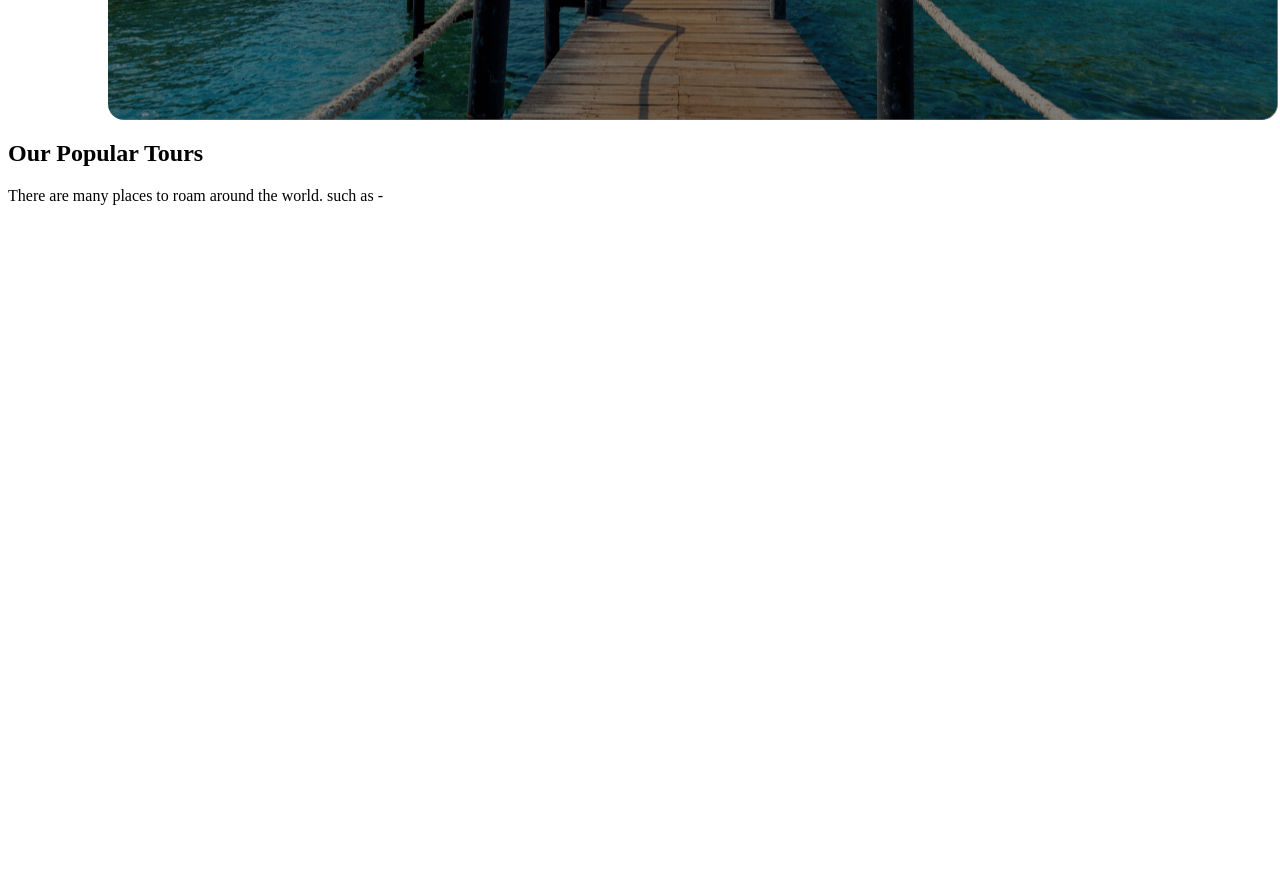
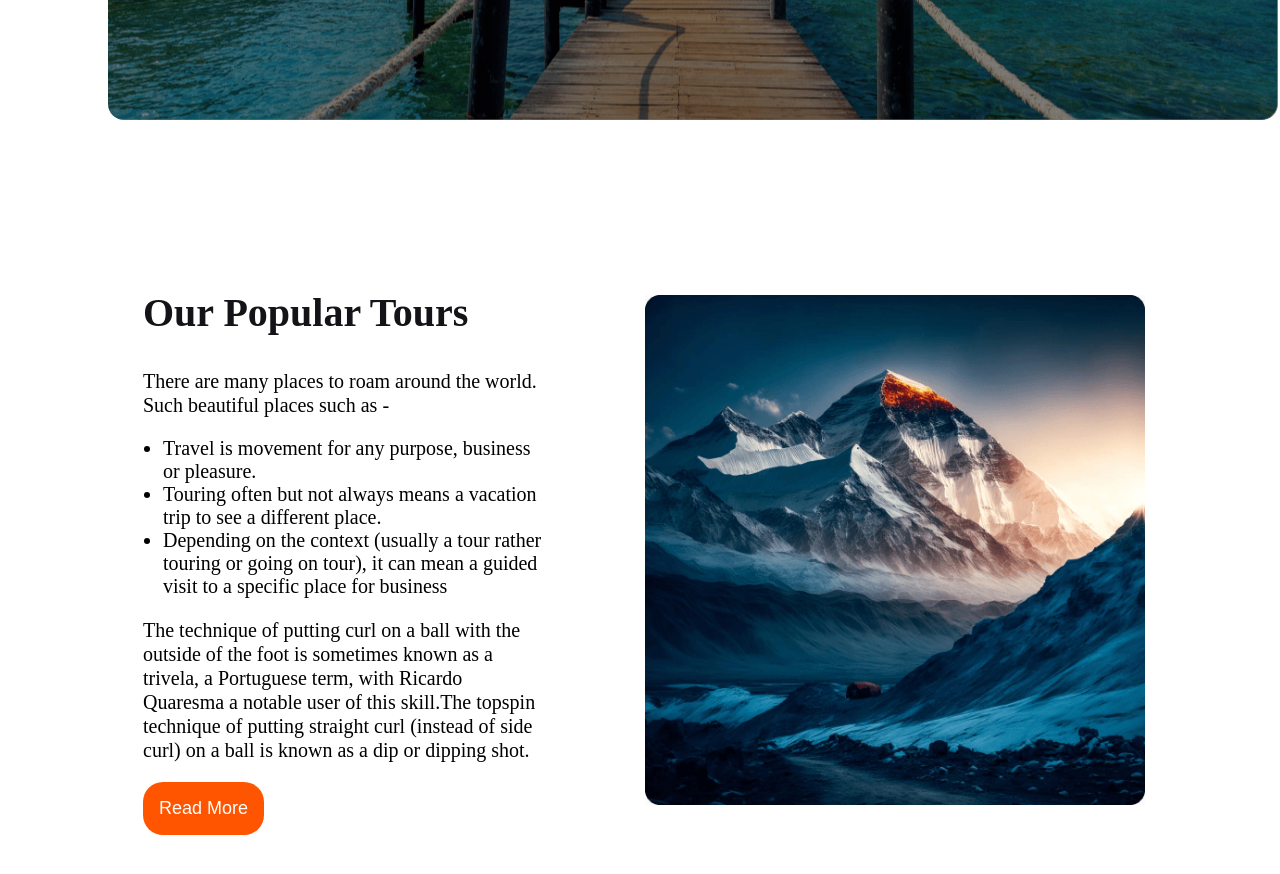
Before and after one commit to tanmaykhan/my-second-assignment, a plain HTML site: page index.html in a window 1280 px wide. Shown: the part 520-1394 px from the top of the page. Before the commit the page ends 800 px from the top, so only its background shows below. Drawn offline with Linux system fonts and the light colour scheme.

Commit message:
seevnth commit

```diff
--- a/index.html
+++ b/index.html
@@ -43,8 +43,22 @@
         </section>
 
         <section class="second-section">
+            <div class="places">
             <h1 class="header-2">Our Popular Tours</h1>
-            <p class="para-2">There are many places to roam around the world. such as -</p>
+            <p class="para-2">There are many places to roam around the world. <br>Such beautiful places such as -
+                <ul class="ul-list">
+                    <li>Travel is movement for any purpose, business or pleasure.</li>
+                    <li>Touring often but not always means a vacation trip to see a different place.</li>
+                    <li>Depending on the context (usually a tour rather touring or going on tour), it can mean a guided visit to a specific place for business</li>
+                </ul>
+                <p class="para-2">The technique of putting curl on a ball with the outside of the foot is sometimes known as a trivela, a Portuguese term, with Ricardo Quaresma a notable user of this skill.The topspin technique of putting straight curl (instead of side curl) on a ball is known as a dip or dipping shot.
+                </p>
+            </p>
+            <button class="field-12">Read More</button>
+            </div>
+            <div class="image-div">
+                <img width="500px" src="Images/Rectangle 4.png" alt="">
+            </div>
         </section>
     </main>
     <footer>
--- a/style.css
+++ b/style.css
@@ -106,6 +106,48 @@ header {
     border: 2px solid none;
     border-radius: 8px;
 }
-.second-section{
+
+.second-section {
     position: absolute;
 }
+
+.header-2 {
+    color: #131318;
+    text-align: center;
+    font-size: 40px;
+    font-weight: 800;
+}
+
+.para-2 {
+    color: black;
+    font-family: Mulish;
+    font-size: 20px;
+    font-style: normal;
+    font-weight: 400;
+    line-height: 24px;
+}
+
+.second-section {
+    display: flex;
+    border: 2px solid none;
+    padding: 135px;
+    gap: 100px;
+}
+.ul-list{
+    text-align: left;
+    font-size: 20px;
+    margin-left: -20px;
+}
+.header-2 {
+    text-align: left;
+    color: #131318;
+    font-size: 40px;
+    font-weight: 800;
+}
+
+.image-div {
+    border-radius: 16px;
+    width: 540px;
+    height: 550px;
+    margin-top: 40px;
+}
```
